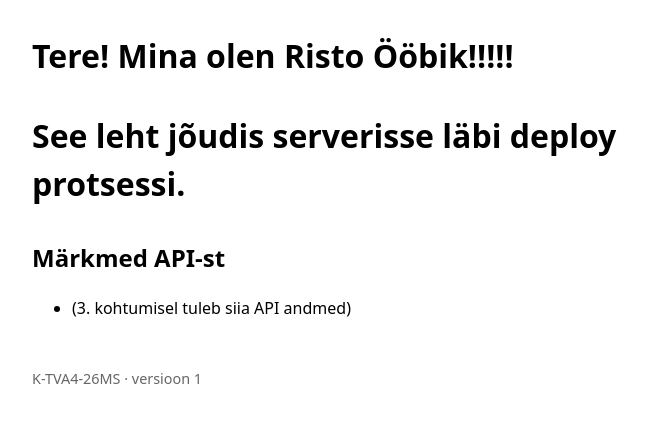
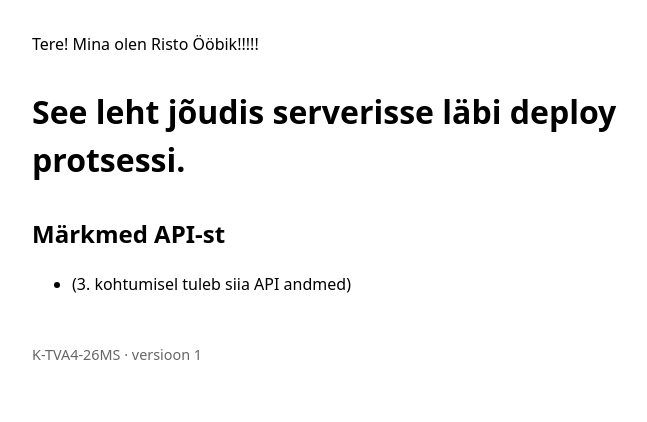
Before and after one commit to rist98/tva4-26ms-Risto, a plain HTML site: page public/index.html in a window 1280 px wide. Shown: the whole page, without its empty margins (288-935 px from the left). Drawn offline with Linux system fonts and the light colour scheme; no server answers.

Commit message:
Fix HTML

```diff
--- a/public/index.html
+++ b/public/index.html
@@ -11,7 +11,7 @@
   </style>
 </head>
 <body>
-  <h1>Tere! Mina olen Risto Ööbik!!!!!<h1>
+  </h1>Tere! Mina olen Risto Ööbik!!!!!<h1>
   <p>See leht jõudis serverisse läbi deploy protsessi.</p>
 
   <h2>Märkmed API-st</h2>
```
